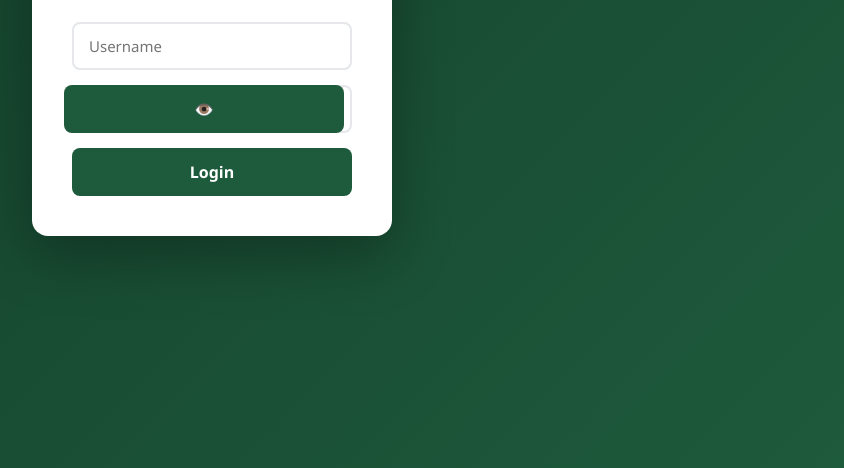
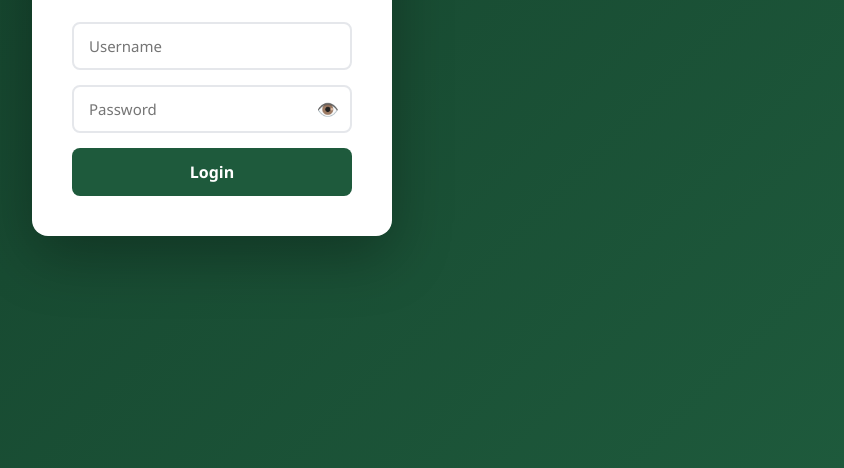
Before and after one commit to tale92266-hash/duster, a website: page jeeone-aqua/admin.html in a window 1280 px wide. Shown: the part 332-800 px from the top of the page, without its empty margins (428-1272 px from the left). Drawn offline with Linux system fonts and the light colour scheme.

Commit message:
Fix password toggle CSS specificity

```diff
--- a/jeeone-aqua/admin.html
+++ b/jeeone-aqua/admin.html
@@ -17,8 +17,8 @@ body{background:var(--ivory);color:#1f2937;min-height:100vh}
 .login-card input:focus{border-color:var(--green)}
 .pass-wrap{position:relative;margin-bottom:15px}
 .pass-wrap input{margin-bottom:0;padding-right:45px}
-.pass-toggle{position:absolute;right:8px;top:50%;transform:translateY(-50%);background:none;border:none;cursor:pointer;font-size:18px;padding:5px;color:var(--grey)}
-.pass-toggle:hover{color:var(--green)}
+.login-card .pass-toggle{position:absolute;right:8px;top:50%;transform:translateY(-50%);width:auto;background:none;border:none;cursor:pointer;font-size:18px;padding:5px;color:var(--grey)}
+.login-card .pass-toggle:hover{color:var(--green);background:none}
 .login-card button{width:100%;padding:13px;background:var(--green);color:#fff;border:none;border-radius:8px;font-size:16px;font-weight:600;cursor:pointer}
 .login-card button:hover{background:var(--dark)}
 #loginErr{color:var(--red);text-align:center;margin-top:10px;font-size:14px;display:none}
```
